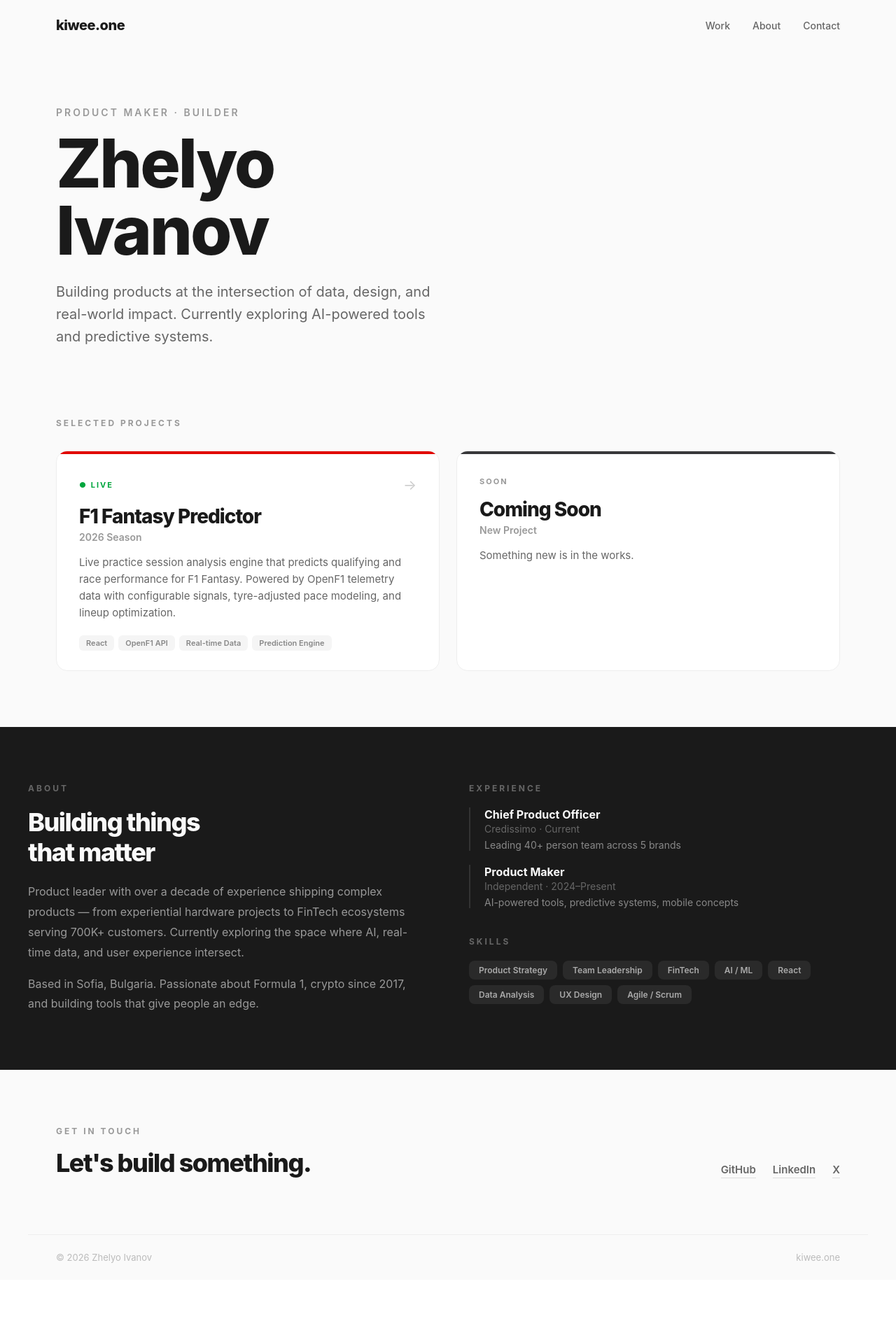
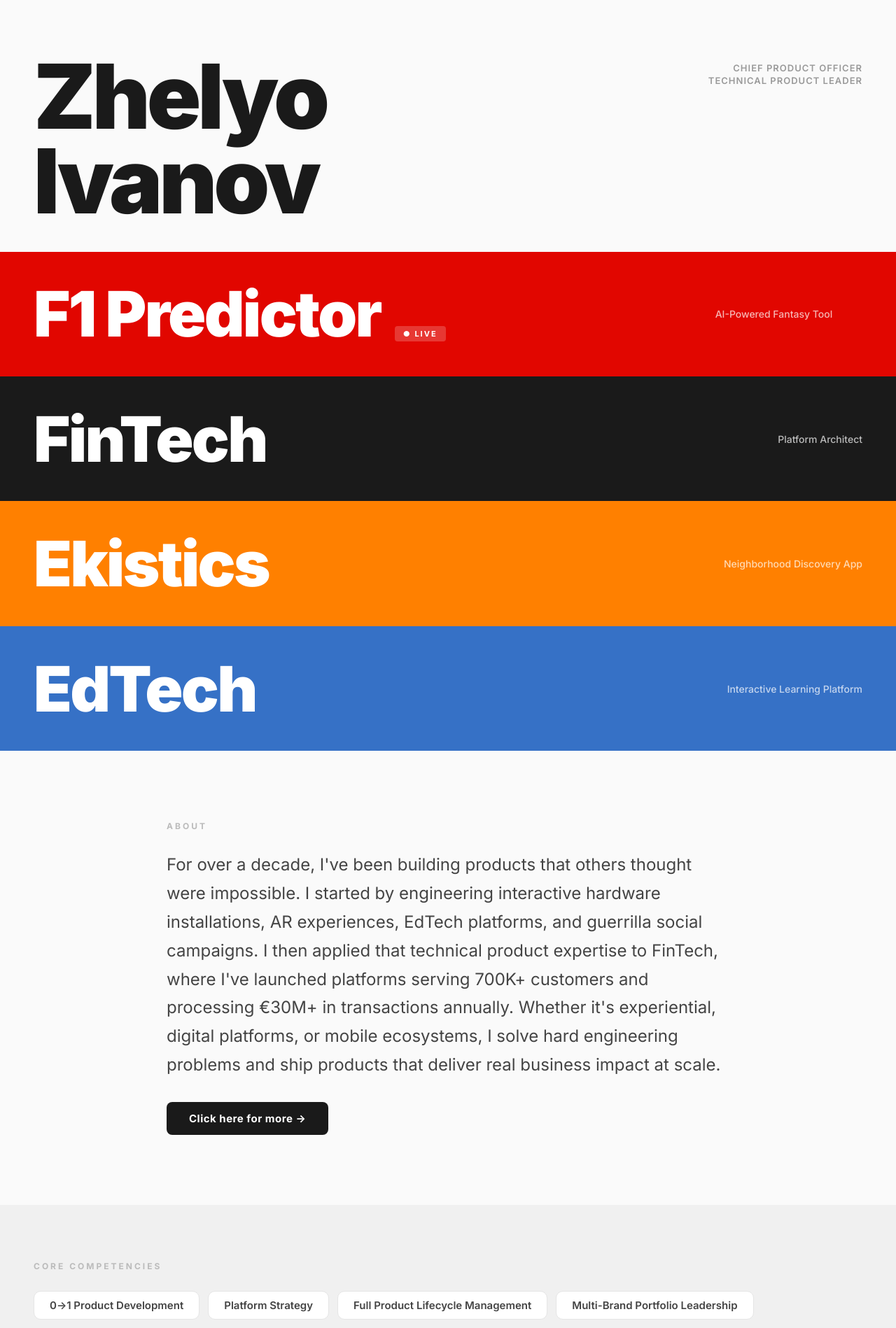
Before and after one commit to kiweeone/f1-fantasy-predictor, a React (Vite) app: page / in a window 1280 px wide. Shown: the top 1898 px of the page at 70% size. Before the commit the page ends 1829 px from the top, so only its background shows below. Built offline with nearby package versions, Linux system fonts and the light colour scheme.

Commit message:
Update Landing.jsx

```diff
--- a/src/Landing.jsx
+++ b/src/Landing.jsx
@@ -3,97 +3,112 @@ import { Link } from "react-router-dom";
 
 /* ═══════════════════════════════════════
    KIWEE.ONE — Landing Page
-   Zhelyo Ivanov · Product Maker
+   Inspired by actualidea.com
+   Full-bleed bands, oversized type
    ═══════════════════════════════════════ */
 
 const projects = [
   {
-    title: "F1 Fantasy Predictor",
-    subtitle: "2026 Season",
-    desc: "Live practice session analysis engine that predicts qualifying and race performance for F1 Fantasy. Powered by OpenF1 telemetry data with configurable signals, tyre-adjusted pace modeling, and lineup optimization.",
-    tags: ["React", "OpenF1 API", "Real-time Data", "Prediction Engine"],
+    title: "F1 Predictor",
+    role: "AI-Powered Fantasy Tool",
+    bg: "#e10600",
+    color: "#fff",
     link: "/f1predictor",
-    color: "#e10600",
-    status: "Live",
+    live: true,
   },
   {
-    title: "Coming Soon",
-    subtitle: "New Project",
-    desc: "Something new is in the works.",
-    tags: [],
+    title: "FinTech",
+    role: "Platform Architect",
+    bg: "#1a1a1a",
+    color: "#fff",
     link: null,
-    color: "#38383a",
-    status: "Soon",
+    live: false,
+  },
+  {
+    title: "Ekistics",
+    role: "Neighborhood Discovery App",
+    bg: "#FF8000",
+    color: "#fff",
+    link: null,
+    live: false,
+  },
+  {
+    title: "EdTech",
+    role: "Interactive Learning Platform",
+    bg: "#3671C6",
+    color: "#fff",
+    link: null,
+    live: false,
   },
 ];
 
+const skills = [
+  "0→1 Product Development",
+  "Platform Strategy",
+  "Full Product Lifecycle Management",
+  "Multi-Brand Portfolio Leadership",
+  "Product Roadmapping",
+  "Technical Product Management",
+  "Go-to-Market Strategy",
+];
+
 export default function Landing() {
-  const [hoveredProject, setHoveredProject] = useState(null);
+  const [hoveredIdx, setHoveredIdx] = useState(null);
 
-  const font = "-apple-system, 'SF Pro Display', 'SF Pro Text', 'Helvetica Neue', sans-serif";
+  const font = "'Inter', -apple-system, 'SF Pro Display', 'Helvetica Neue', sans-serif";
+  const fontDisplay = "'Inter', -apple-system, 'SF Pro Display', 'Helvetica Neue', sans-serif";
 
   return (
-    <div style={{ minHeight: "100vh", background: "#fafafa", color: "#1a1a1a", fontFamily: font }}>
+    <div style={{ minHeight: "100vh", background: "#fafafa", fontFamily: font }}>
+      <link href="https://fonts.googleapis.com/css2?family=Inter:wght@300;400;500;600;700;800;900&display=swap" rel="stylesheet" />
       <style>{`
         * { box-sizing: border-box; margin: 0; padding: 0; }
         ::selection { background: #1a1a1a; color: #fafafa; }
         a { text-decoration: none; color: inherit; }
-        @keyframes fadeUp { from { opacity: 0; transform: translateY(20px); } to { opacity: 1; transform: translateY(0); } }
-        .fade-up { animation: fadeUp 0.6s ease-out both; }
-        .fade-up-2 { animation: fadeUp 0.6s ease-out 0.1s both; }
-        .fade-up-3 { animation: fadeUp 0.6s ease-out 0.2s both; }
-        .fade-up-4 { animation: fadeUp 0.6s ease-out 0.3s both; }
-        .project-card { transition: transform 0.3s ease, box-shadow 0.3s ease; }
-        .project-card:hover { transform: translateY(-4px); box-shadow: 0 20px 60px rgba(0,0,0,0.12); }
+        @keyframes fadeUp { from { opacity: 0; transform: translateY(30px); } to { opacity: 1; transform: translateY(0); } }
+        .fu1 { animation: fadeUp 0.7s ease-out both; }
+        .fu2 { animation: fadeUp 0.7s ease-out 0.1s both; }
+        .fu3 { animation: fadeUp 0.7s ease-out 0.2s both; }
+        .band { transition: all 0.4s cubic-bezier(0.16, 1, 0.3, 1); }
+        .band:hover { padding-top: 60px; padding-bottom: 60px; }
+        .band-arrow { transition: transform 0.3s ease, opacity 0.3s ease; opacity: 0; transform: translateX(-10px); }
+        .band:hover .band-arrow { opacity: 1; transform: translateX(0); }
       `}</style>
-
-      {/* ─── NAV ─── */}
-      <nav style={{
-        display: "flex", justifyContent: "space-between", alignItems: "center",
-        padding: "24px 40px", maxWidth: 1200, margin: "0 auto",
-      }}>
-        <span style={{ fontSize: 20, fontWeight: 800, letterSpacing: -0.5 }}>kiwee.one</span>
-        <div style={{ display: "flex", gap: 32, fontSize: 14, fontWeight: 500, color: "#666" }}>
-          <a href="#work" style={{ cursor: "pointer" }}>Work</a>
-          <a href="#about" style={{ cursor: "pointer" }}>About</a>
-          <a href="#contact" style={{ cursor: "pointer" }}>Contact</a>
-        </div>
-      </nav>
 
       {/* ─── HERO ─── */}
       <section style={{
-        maxWidth: 1200, margin: "0 auto", padding: "80px 40px 60px",
+        padding: "60px 48px 40px",
+        maxWidth: 1400,
+        margin: "0 auto",
+        minHeight: "45vh",
+        display: "flex",
+        flexDirection: "column",
+        justifyContent: "flex-end",
       }}>
-        <div className="fade-up">
-          <div style={{ fontSize: 14, fontWeight: 600, color: "#999", textTransform: "uppercase", letterSpacing: 3, marginBottom: 16 }}>
-            Product Maker · Builder
-          </div>
-        </div>
-        <h1 className="fade-up-2" style={{
-          fontSize: "clamp(48px, 8vw, 96px)", fontWeight: 800, letterSpacing: -3,
-          lineHeight: 1.0, marginBottom: 24, color: "#1a1a1a",
+        <div className="fu1" style={{ display: "flex", justifyContent: "space-between", alignItems: "flex-start" }}>
+          <h1 style={{
+            fontSize: "clamp(64px, 10vw, 140px)",
+            fontWeight: 900,
+            letterSpacing: "-0.04em",
+            lineHeight: 0.95,
+            color: "#1a1a1a",
+            fontFamily: fontDisplay,
           }}>
             Zhelyo<br />Ivanov
           </h1>
-        <p className="fade-up-3" style={{
-          fontSize: 20, lineHeight: 1.6, color: "#666", maxWidth: 560,
-        }}>
-          Building products at the intersection of data, design, and real-world impact. Currently exploring AI-powered tools and predictive systems.
-        </p>
+          <div className="fu2" style={{ textAlign: "right", paddingTop: 12 }}>
+            <div style={{ fontSize: 13, fontWeight: 600, color: "#999", letterSpacing: 1, textTransform: "uppercase" }}>
+              Chief Product Officer
+            </div>
+            <div style={{ fontSize: 13, fontWeight: 600, color: "#999", letterSpacing: 1, textTransform: "uppercase", marginTop: 2 }}>
+              Technical Product Leader
+            </div>
+          </div>
+        </div>
       </section>
 
-      {/* ─── PROJECTS ─── */}
-      <section id="work" style={{
-        maxWidth: 1200, margin: "0 auto", padding: "40px 40px 80px",
-      }}>
-        <div className="fade-up-3" style={{
-          fontSize: 12, fontWeight: 700, color: "#999", textTransform: "uppercase",
-          letterSpacing: 3, marginBottom: 32,
-        }}>
-          Selected Projects
-        </div>
-
-        <div style={{ display: "grid", gridTemplateColumns: "repeat(auto-fit, minmax(400px, 1fr))", gap: 24 }}>
+      {/* ─── PROJECT BANDS ─── */}
+      <section className="fu3">
         {projects.map((p, i) => {
           const isLink = !!p.link;
           const Wrapper = isLink ? Link : "div";
@@ -103,148 +118,175 @@ export default function Landing() {
             <Wrapper
               key={i}
               {...wrapperProps}
-                className="project-card fade-up-4"
-                onMouseEnter={() => setHoveredProject(i)}
-                onMouseLeave={() => setHoveredProject(null)}
+              className="band"
+              onMouseEnter={() => setHoveredIdx(i)}
+              onMouseLeave={() => setHoveredIdx(null)}
               style={{
-                  background: "#fff",
-                  borderRadius: 16,
-                  overflow: "hidden",
-                  border: "1px solid #eee",
+                display: "flex",
+                justifyContent: "space-between",
+                alignItems: "center",
+                padding: "44px 48px",
+                background: p.bg,
+                color: p.color,
                 cursor: isLink ? "pointer" : "default",
-                  display: "block",
+                borderTop: i === 0 ? "none" : `1px solid ${p.bg}`,
+                position: "relative",
               }}
             >
-                {/* Color bar top */}
-                <div style={{ height: 4, background: p.color }} />
-
-                <div style={{ padding: "32px 32px 28px" }}>
-                  {/* Status badge */}
-                  <div style={{ display: "flex", justifyContent: "space-between", alignItems: "center", marginBottom: 16 }}>
+              <div style={{ display: "flex", alignItems: "baseline", gap: 20, flexWrap: "wrap" }}>
+                <span style={{
+                  fontSize: "clamp(48px, 7vw, 100px)",
+                  fontWeight: 900,
+                  letterSpacing: "-0.03em",
+                  lineHeight: 1,
+                  fontFamily: fontDisplay,
+                }}>
+                  {p.title}
+                </span>
+                {p.live && (
                   <span style={{
                     fontSize: 11, fontWeight: 700, textTransform: "uppercase", letterSpacing: 2,
-                      color: p.status === "Live" ? "#00a63e" : "#999",
+                    background: "rgba(255,255,255,0.2)", padding: "4px 12px", borderRadius: 4,
                   }}>
-                      {p.status === "Live" && "● "}{p.status}
+                    ● Live
                   </span>
-                    {isLink && (
-                      <span style={{ fontSize: 20, color: "#ccc", transition: "transform 0.2s", transform: hoveredProject === i ? "translateX(4px)" : "none" }}>→</span>
                 )}
               </div>
-
-                  <h2 style={{ fontSize: 28, fontWeight: 800, letterSpacing: -1, marginBottom: 4, color: "#1a1a1a" }}>
-                    {p.title}
-                  </h2>
-                  <div style={{ fontSize: 14, fontWeight: 600, color: "#999", marginBottom: 16 }}>
-                    {p.subtitle}
-                  </div>
-                  <p style={{ fontSize: 15, lineHeight: 1.6, color: "#666", marginBottom: 20 }}>
-                    {p.desc}
-                  </p>
-
-                  {p.tags.length > 0 && (
-                    <div style={{ display: "flex", flexWrap: "wrap", gap: 6 }}>
-                      {p.tags.map(tag => (
-                        <span key={tag} style={{
-                          fontSize: 11, fontWeight: 600, padding: "4px 10px",
-                          background: "#f5f5f5", borderRadius: 6, color: "#888",
-                        }}>
-                          {tag}
-                        </span>
-                      ))}
-                    </div>
-                  )}
+              <div style={{ display: "flex", alignItems: "center", gap: 16, flexShrink: 0 }}>
+                <span style={{ fontSize: 14, fontWeight: 500, opacity: 0.7 }}>{p.role}</span>
+                {isLink && <span className="band-arrow" style={{ fontSize: 28, fontWeight: 300 }}>→</span>}
               </div>
             </Wrapper>
           );
         })}
-        </div>
       </section>
 
       {/* ─── ABOUT ─── */}
-      <section id="about" style={{
-        background: "#1a1a1a", color: "#fafafa",
-        padding: "80px 40px",
+      <section style={{
+        padding: "100px 48px",
+        maxWidth: 900,
+        margin: "0 auto",
+      }}>
+        <div style={{ fontSize: 12, fontWeight: 700, color: "#bbb", textTransform: "uppercase", letterSpacing: 3, marginBottom: 28 }}>
+          About
+        </div>
+        <p style={{
+          fontSize: "clamp(18px, 2.2vw, 24px)",
+          lineHeight: 1.7,
+          color: "#444",
+          fontWeight: 400,
+        }}>
+          For over a decade, I've been building products that others thought were impossible. I started by engineering interactive hardware installations, AR experiences, EdTech platforms, and guerrilla social campaigns. I then applied that technical product expertise to FinTech, where I've launched platforms serving 700K+ customers and processing €30M+ in transactions annually. Whether it's experiential, digital platforms, or mobile ecosystems, I solve hard engineering problems and ship products that deliver real business impact at scale.
+        </p>
+
+        <a
+          href="/cv.pdf"
+          target="_blank"
+          rel="noopener"
+          style={{
+            display: "inline-block",
+            marginTop: 32,
+            padding: "14px 32px",
+            background: "#1a1a1a",
+            color: "#fff",
+            borderRadius: 8,
+            fontSize: 15,
+            fontWeight: 700,
+            letterSpacing: 0.5,
+            transition: "background 0.2s, transform 0.2s",
+          }}
+          onMouseEnter={e => { e.target.style.background = "#333"; e.target.style.transform = "translateY(-2px)"; }}
+          onMouseLeave={e => { e.target.style.background = "#1a1a1a"; e.target.style.transform = "none"; }}
+        >
+          Click here for more →
+        </a>
+      </section>
+
+      {/* ─── SKILLS ─── */}
+      <section style={{
+        background: "#f0f0f0",
+        padding: "80px 48px",
       }}>
         <div style={{ maxWidth: 1200, margin: "0 auto" }}>
-          <div style={{ display: "grid", gridTemplateColumns: "repeat(auto-fit, minmax(340px, 1fr))", gap: 60 }}>
-            <div>
-              <div style={{ fontSize: 12, fontWeight: 700, color: "#666", textTransform: "uppercase", letterSpacing: 3, marginBottom: 20 }}>
-                About
+          <div style={{ fontSize: 12, fontWeight: 700, color: "#bbb", textTransform: "uppercase", letterSpacing: 3, marginBottom: 28 }}>
+            Core Competencies
           </div>
-              <h2 style={{ fontSize: 36, fontWeight: 800, letterSpacing: -1.5, lineHeight: 1.2, marginBottom: 20 }}>
-                Building things<br />that matter
-              </h2>
-              <p style={{ fontSize: 16, lineHeight: 1.8, color: "#999" }}>
-                Product leader with over a decade of experience shipping complex products — from experiential hardware projects to FinTech ecosystems serving 700K+ customers. Currently exploring the space where AI, real-time data, and user experience intersect.
-              </p>
-              <p style={{ fontSize: 16, lineHeight: 1.8, color: "#999", marginTop: 16 }}>
-                Based in Sofia, Bulgaria. Passionate about Formula 1, crypto since 2017, and building tools that give people an edge.
-              </p>
-            </div>
-
-            <div>
-              <div style={{ fontSize: 12, fontWeight: 700, color: "#666", textTransform: "uppercase", letterSpacing: 3, marginBottom: 20 }}>
-                Experience
-              </div>
-              <div style={{ display: "flex", flexDirection: "column", gap: 20 }}>
-                {[
-                  { role: "Chief Product Officer", company: "Credissimo", period: "Current", desc: "Leading 40+ person team across 5 brands" },
-                  { role: "Product Maker", company: "Independent", period: "2024–Present", desc: "AI-powered tools, predictive systems, mobile concepts" },
-                ].map((exp, i) => (
-                  <div key={i} style={{ borderLeft: "2px solid #333", paddingLeft: 20 }}>
-                    <div style={{ fontSize: 16, fontWeight: 700 }}>{exp.role}</div>
-                    <div style={{ fontSize: 14, color: "#666", marginTop: 2 }}>{exp.company} · {exp.period}</div>
-                    <div style={{ fontSize: 14, color: "#888", marginTop: 6 }}>{exp.desc}</div>
-                  </div>
-                ))}
-              </div>
-
-              <div style={{ fontSize: 12, fontWeight: 700, color: "#666", textTransform: "uppercase", letterSpacing: 3, marginTop: 40, marginBottom: 20 }}>
-                Skills
-              </div>
-              <div style={{ display: "flex", flexWrap: "wrap", gap: 8 }}>
-                {["Product Strategy", "Team Leadership", "FinTech", "AI / ML", "React", "Data Analysis", "UX Design", "Agile / Scrum"].map(skill => (
+          <div style={{ display: "flex", flexWrap: "wrap", gap: 12 }}>
+            {skills.map(skill => (
               <span key={skill} style={{
-                    fontSize: 12, fontWeight: 600, padding: "6px 14px",
-                    background: "#2a2a2a", borderRadius: 8, color: "#aaa",
+                fontSize: 15,
+                fontWeight: 600,
+                padding: "10px 22px",
+                background: "#fff",
+                borderRadius: 10,
+                color: "#444",
+                border: "1px solid #e5e5e5",
               }}>
                 {skill}
               </span>
             ))}
           </div>
         </div>
-          </div>
-        </div>
       </section>
 
       {/* ─── CONTACT ─── */}
-      <section id="contact" style={{
-        maxWidth: 1200, margin: "0 auto", padding: "80px 40px",
+      <section style={{
+        background: "#1a1a1a",
+        color: "#fafafa",
+        padding: "100px 48px",
       }}>
-        <div style={{ display: "flex", justifyContent: "space-between", alignItems: "flex-end", flexWrap: "wrap", gap: 40 }}>
-          <div>
-            <div style={{ fontSize: 12, fontWeight: 700, color: "#999", textTransform: "uppercase", letterSpacing: 3, marginBottom: 16 }}>
-              Get in Touch
-            </div>
-            <h2 style={{ fontSize: 36, fontWeight: 800, letterSpacing: -1.5 }}>
-              Let's build something.
+        <div style={{ maxWidth: 1200, margin: "0 auto" }}>
+          <h2 style={{
+            fontSize: "clamp(36px, 5vw, 64px)",
+            fontWeight: 900,
+            letterSpacing: "-0.03em",
+            lineHeight: 1.1,
+            marginBottom: 40,
+            fontFamily: fontDisplay,
+          }}>
+            Let's build something<br />together.
           </h2>
-          </div>
-          <div style={{ display: "flex", gap: 24, fontSize: 15, fontWeight: 600 }}>
-            <a href="https://github.com/kiweeone" target="_blank" rel="noopener" style={{ color: "#666", borderBottom: "1px solid #ddd", paddingBottom: 2 }}>GitHub</a>
-            <a href="https://linkedin.com/in/" target="_blank" rel="noopener" style={{ color: "#666", borderBottom: "1px solid #ddd", paddingBottom: 2 }}>LinkedIn</a>
-            <a href="https://x.com/" target="_blank" rel="noopener" style={{ color: "#666", borderBottom: "1px solid #ddd", paddingBottom: 2 }}>X</a>
+          <div style={{ display: "flex", gap: 32, flexWrap: "wrap", fontSize: 16, fontWeight: 500 }}>
+            <a href="mailto:azikiwee@gmail.com" style={{
+              color: "#999", borderBottom: "1px solid #444", paddingBottom: 4,
+              transition: "color 0.2s",
+            }}
+              onMouseEnter={e => e.target.style.color = "#fff"}
+              onMouseLeave={e => e.target.style.color = "#999"}
+            >
+              azikiwee@gmail.com
+            </a>
+            <a href="https://www.linkedin.com/in/zhelyoivanov/" target="_blank" rel="noopener" style={{
+              color: "#999", borderBottom: "1px solid #444", paddingBottom: 4,
+              transition: "color 0.2s",
+            }}
+              onMouseEnter={e => e.target.style.color = "#fff"}
+              onMouseLeave={e => e.target.style.color = "#999"}
+            >
+              LinkedIn
+            </a>
+            <a href="https://github.com/kiweeone" target="_blank" rel="noopener" style={{
+              color: "#999", borderBottom: "1px solid #444", paddingBottom: 4,
+              transition: "color 0.2s",
+            }}
+              onMouseEnter={e => e.target.style.color = "#fff"}
+              onMouseLeave={e => e.target.style.color = "#999"}
+            >
+              GitHub
+            </a>
           </div>
         </div>
       </section>
 
       {/* ─── FOOTER ─── */}
       <footer style={{
-        borderTop: "1px solid #eee", padding: "24px 40px",
-        display: "flex", justifyContent: "space-between", alignItems: "center",
-        maxWidth: 1200, margin: "0 auto",
-        fontSize: 13, color: "#bbb",
+        background: "#1a1a1a",
+        borderTop: "1px solid #333",
+        padding: "20px 48px",
+        display: "flex",
+        justifyContent: "space-between",
+        fontSize: 13,
+        color: "#555",
       }}>
         <span>© 2026 Zhelyo Ivanov</span>
         <span>kiwee.one</span>
```
Lines whose indentation alone changed are shown as unchanged.
